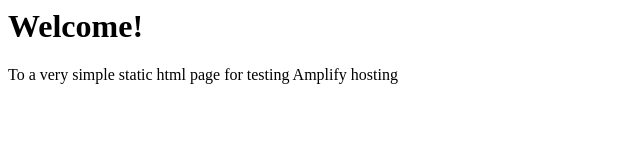
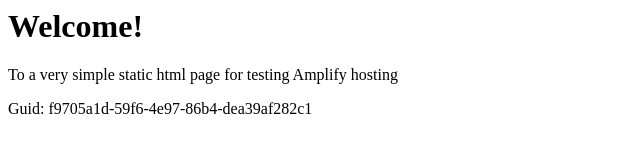
Before and after one commit to aws-aemilia-pdx/Github-PR-Commit-Integration-Test-DoNotTouch-GitHubAutoBuildPrPreviewCanaryTest-v1-beta-us-west-2, a website: page src/index.html in a window 1280 px wide. Shown: the whole page, without its empty margins (0-640 px from the left). Drawn offline with Linux system fonts and the light colour scheme.

Commit message:
commit from integ tests

```diff
--- a/src/index.html
+++ b/src/index.html
@@ -1,3 +1,5 @@
+
+
 <html lang="en">
 
 <head>
@@ -10,6 +12,6 @@
 <body>
     <h1>Welcome!</h1>
     <p>To a very simple static html page for testing Amplify hosting</p>
-</body>
+    <p>Guid: f9705a1d-59f6-4e97-86b4-dea39af282c1</p></body>
 
 </html>
```
